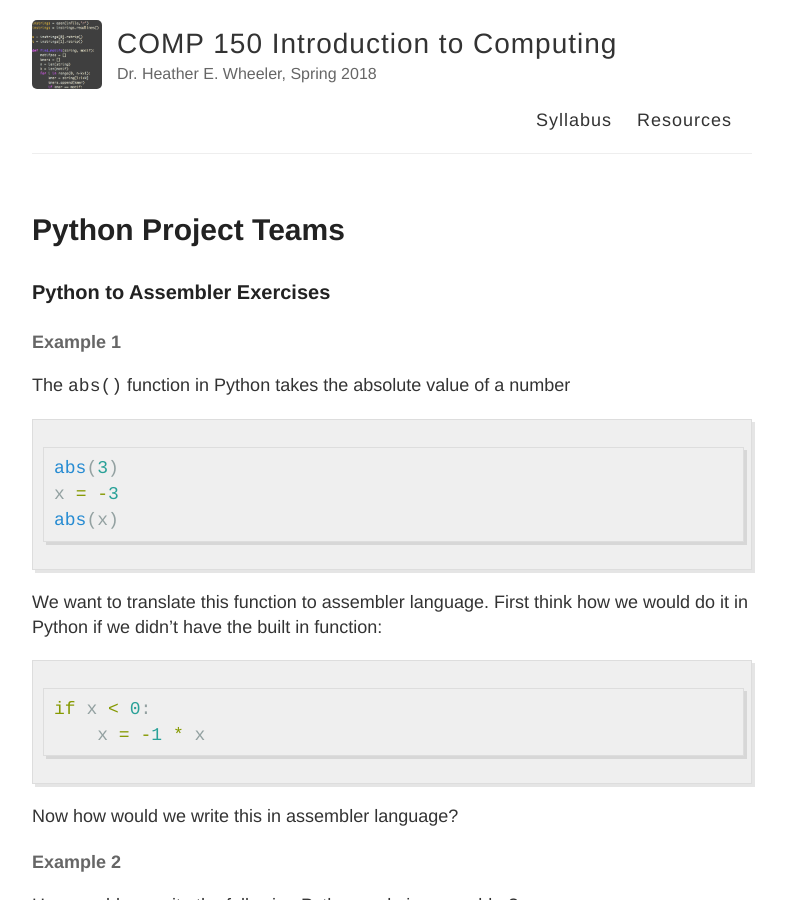
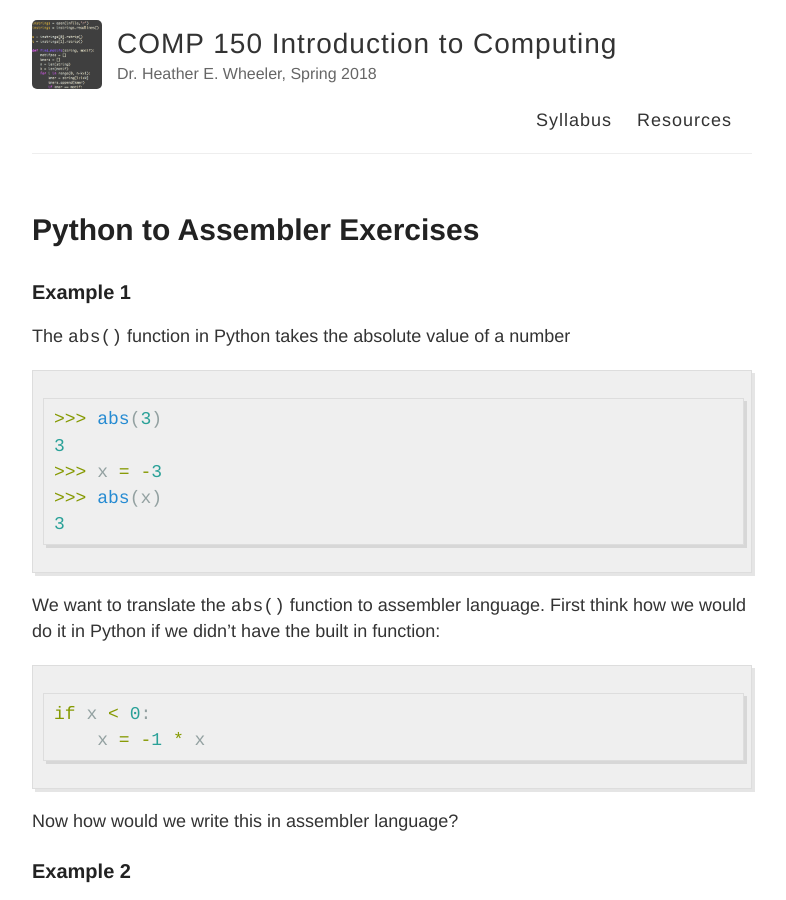
Before and after one commit to hwheeler01/comp150, a Jekyll site: the page built from pip_example.md, in a window 1280 px wide and 900 px high. Shown: the whole window, without its empty margins (248-1034 px from the left). Built offline with Jekyll 4.4.1, drawn with Linux system fonts in a browser that asks for light colours.

Commit message:
fix title

````diff
--- a/pip_example.md
+++ b/pip_example.md
@@ -1,21 +1,21 @@
 ---
 layout: page
-title: Python Project Teams
+title: Python to Assembler Exercises
 permalink: /pip_example/
 ---
 
-### Python to Assembler Exercises
-
-#### Example 1
+### Example 1
 The `abs()` function in Python takes the absolute value of a number
 
 ```python
-abs(3)
-x = -3
-abs(x)
+>>> abs(3)
+3
+>>> x = -3
+>>> abs(x)
+3
 ```
 
-We want to translate this function to assembler language. First think how we would do it in Python if we didn’t have the built in function:
+We want to translate the `abs()` function to assembler language. First think how we would do it in Python if we didn’t have the built in function:
 
 ```python
 if x < 0:
@@ -25,7 +25,7 @@ if x < 0:
 Now how would we write this in assembler language?
 
 
-#### Example 2
+### Example 2
 How would we write the following Python code in assembler?
 
 ```python
@@ -36,7 +36,7 @@ while n >= 0:
     n = n - 1
 ```
 
-#### Example 3
+### Example 3
 How would we write the following Python code in assembler?
 
 ```python
````
